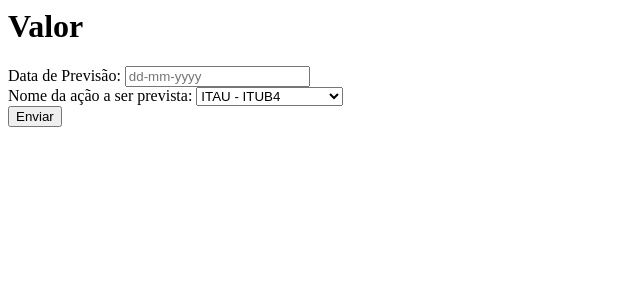
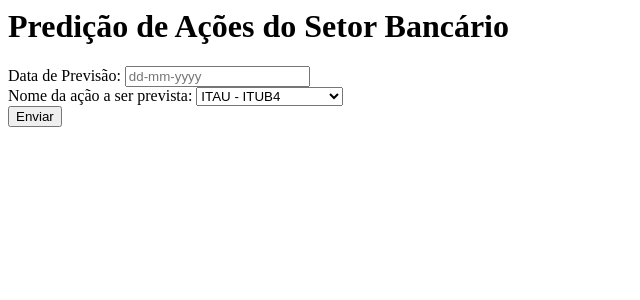
Before and after one commit to WesleyVitor/SAD_forecasting_stock, a Django app: template core/templates/form.html in a window 1280 px wide. Shown: the top 300 px of the page, without its empty margins (0-640 px from the left). Run offline with Django 3.2, Linux system fonts and the light colour scheme; the template is opened without the code that fills it, so the values that code supplies are empty.

Commit message:
refactor: template

```diff
--- a/core/templates/form.html
+++ b/core/templates/form.html
@@ -1,4 +1,4 @@
-<h1>Valor</h1>
+<h1>Predição de Ações do Setor Bancário</h1>
 
 <form method="POST" >
 {% csrf_token %}
--- a/core/templates/stock.html
+++ b/core/templates/stock.html
@@ -1,3 +1,5 @@
+<h2>Previsão para o valor da ação do banco {{stock}}</h2>
+<br>
 <table>
 <thead>
     <tr>
```
